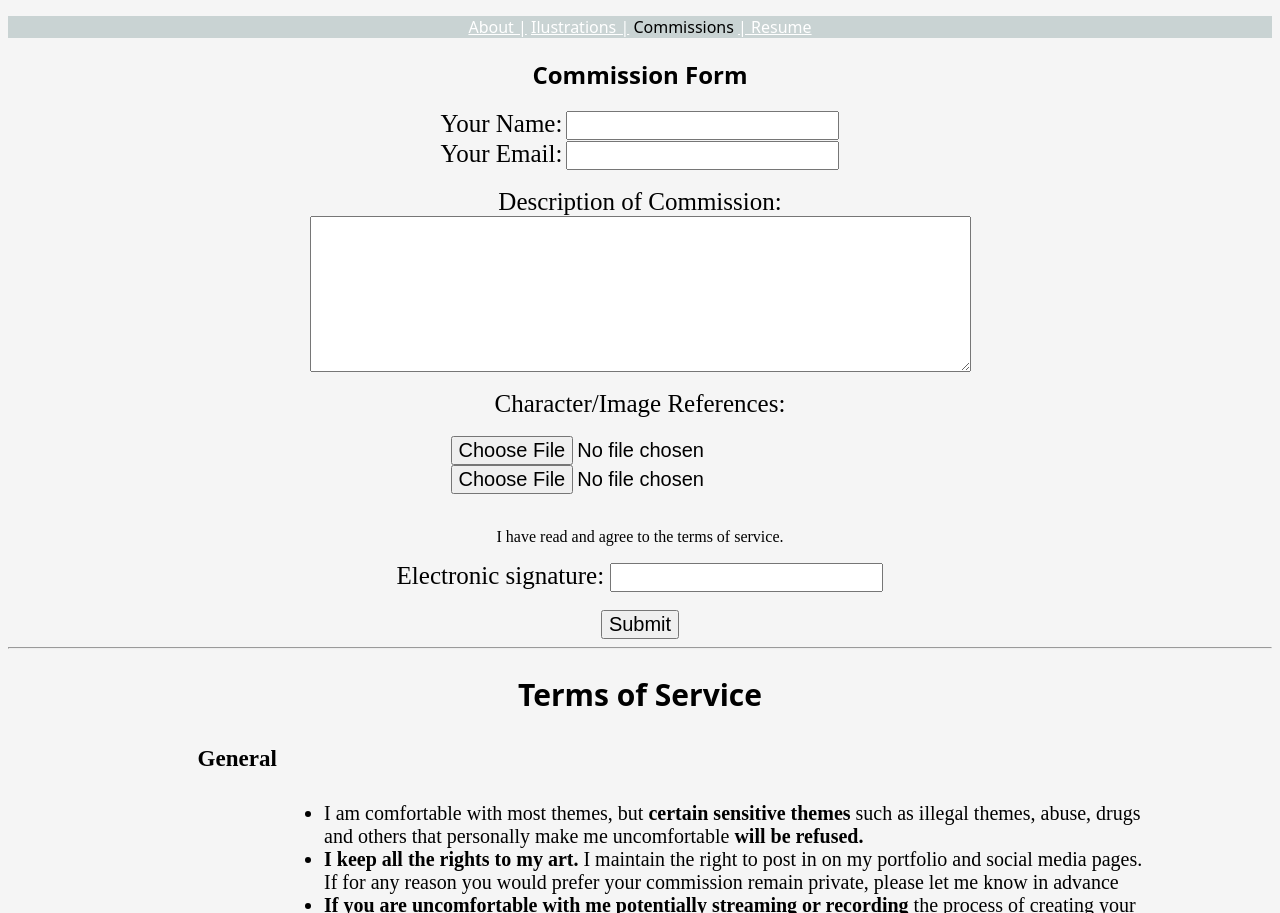
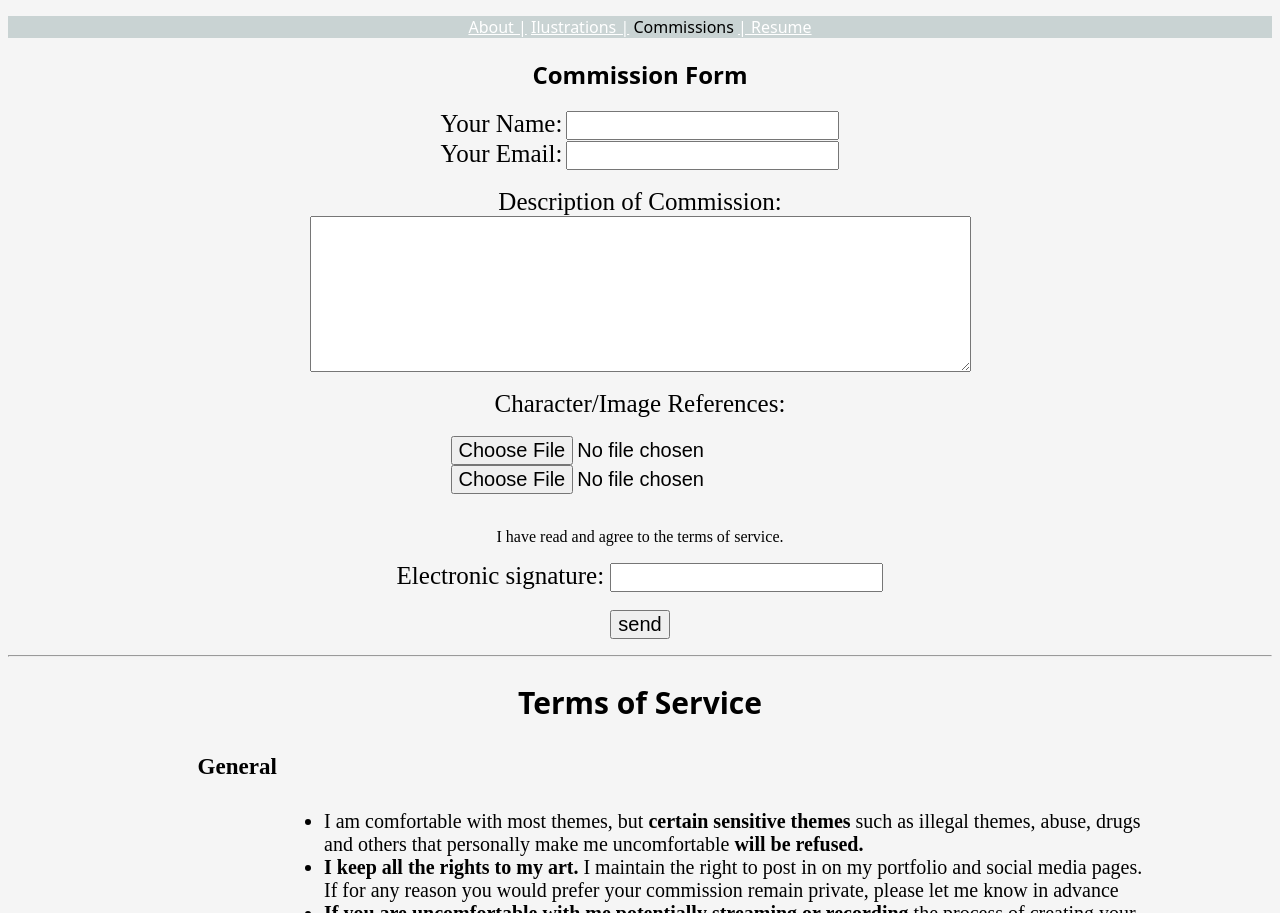
Before and after one commit to KristineTran01/CV, a plain HTML site: page Commission.html in a window 1280 px wide. Shown: the part 187-1100 px from the top of the page. Drawn offline with Linux system fonts and the light colour scheme.

Commit message:
Update Commission.html

```diff
--- a/Commission.html
+++ b/Commission.html
@@ -115,7 +115,8 @@
 			<input type="text">
 			<br>
 			<br>
-			<input type="Submit">
+			<input type="Submit" value="send">
+			</form>
 			<hr>
 
 			<!--End of Form-->
```
